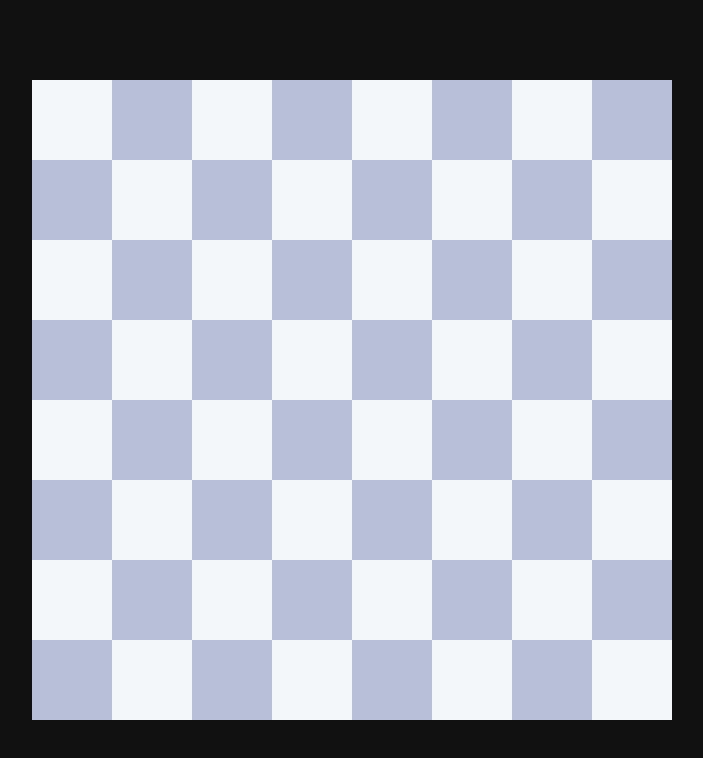
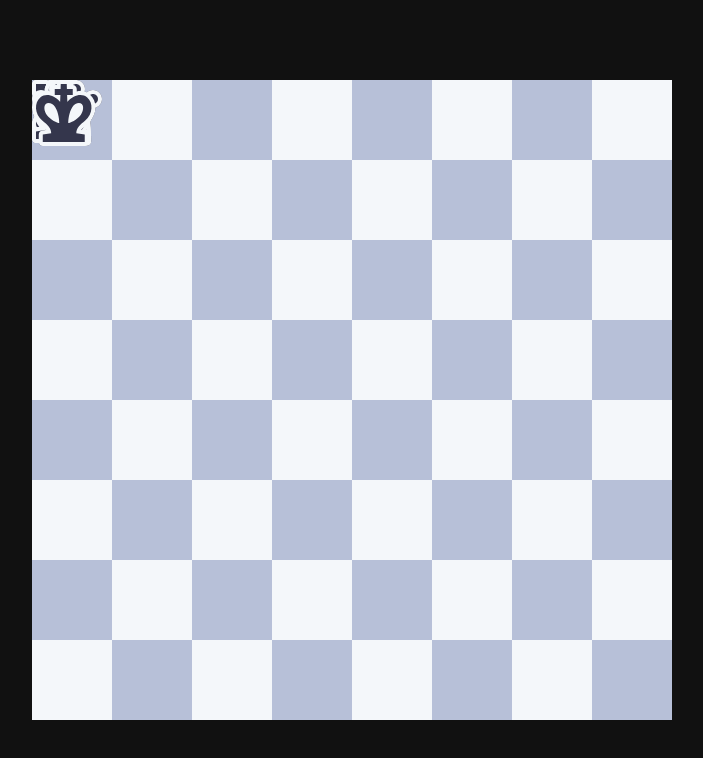
Before and after one commit to abenezer147/js-chess, a plain HTML site: page index.html in a window 1280 px wide. Shown: the whole page, without its empty margins (288-991 px from the left). Drawn offline with Linux system fonts and the light colour scheme.

Commit message:
Added pieces.

```diff
--- a/index.html
+++ b/index.html
@@ -9,6 +9,108 @@
 </head>
 <body>
     <div class="board">
+        <div class="pieces">
+            <div class="white-pieces">
+                <div data-player="white" data-piece="pawn" class="piece">
+                    <img src="./assets/pieces/white/pawn.svg" alt="White pawn.">
+                </div>
+                <div data-player="white" data-piece="pawn" class="piece">
+                    <img src="./assets/pieces/white/pawn.svg" alt="White pawn.">
+                </div>
+                <div data-player="white" data-piece="pawn" class="piece">
+                    <img src="./assets/pieces/white/pawn.svg" alt="White pawn.">
+                </div>
+                <div data-player="white" data-piece="pawn" class="piece">
+                    <img src="./assets/pieces/white/pawn.svg" alt="White pawn.">
+                </div>
+                <div data-player="white" data-piece="pawn" class="piece">
+                    <img src="./assets/pieces/white/pawn.svg" alt="White pawn.">
+                </div>
+                <div data-player="white" data-piece="pawn" class="piece">
+                    <img src="./assets/pieces/white/pawn.svg" alt="White pawn.">
+                </div>
+                <div data-player="white" data-piece="pawn" class="piece">
+                    <img src="./assets/pieces/white/pawn.svg" alt="White pawn.">
+                </div>
+                <div data-player="white" data-piece="pawn" class="piece">
+                    <img src="./assets/pieces/white/pawn.svg" alt="White pawn.">
+                </div>
+                <div data-player="white" data-piece="rook" class="piece">
+                    <img src="./assets/pieces/white/rook.svg" alt="White rook.">
+                </div>
+                <div data-player="white" data-piece="rook" class="piece">
+                    <img src="./assets/pieces/white/rook.svg" alt="White rook.">
+                </div>
+                <div data-player="white" data-piece="knight" class="piece">
+                    <img src="./assets/pieces/white/knight.svg" alt="White knight.">
+                </div>
+                <div data-player="white" data-piece="knight" class="piece">
+                    <img src="./assets/pieces/white/knight.svg" alt="White knight.">
+                </div>
+                <div data-player="white" data-piece="bishop" class="piece">
+                    <img src="./assets/pieces/white/bishop.svg" alt="White bishop.">
+                </div>
+                <div data-player="white" data-piece="bishop" class="piece">
+                    <img src="./assets/pieces/white/bishop.svg" alt="White bishop.">
+                </div>
+                <div data-player="white" data-piece="queen" class="piece">
+                    <img src="./assets/pieces/white/queen.svg" alt="White queen.">
+                </div>
+                <div data-player="white" data-piece="king" class="piece">
+                    <img src="./assets/pieces/white/king.svg" alt="White king.">
+                </div>
+            </div>
+            <div class="black-pieces">
+                <div data-player="black" data-piece="pawn" class="piece">
+                    <img src="./assets/pieces/black/pawn.svg" alt="Black pawn.">
+                </div>
+                <div data-player="black" data-piece="pawn" class="piece">
+                    <img src="./assets/pieces/black/pawn.svg" alt="Black pawn.">
+                </div>
+                <div data-player="black" data-piece="pawn" class="piece">
+                    <img src="./assets/pieces/black/pawn.svg" alt="Black pawn.">
+                </div>
+                <div data-player="black" data-piece="pawn" class="piece">
+                    <img src="./assets/pieces/black/pawn.svg" alt="Black pawn.">
+                </div>
+                <div data-player="black" data-piece="pawn" class="piece">
+                    <img src="./assets/pieces/black/pawn.svg" alt="Black pawn.">
+                </div>
+                <div data-player="black" data-piece="pawn" class="piece">
+                    <img src="./assets/pieces/black/pawn.svg" alt="Black pawn.">
+                </div>
+                <div data-player="black" data-piece="pawn" class="piece">
+                    <img src="./assets/pieces/black/pawn.svg" alt="Black pawn.">
+                </div>
+                <div data-player="black" data-piece="pawn" class="piece">
+                    <img src="./assets/pieces/black/pawn.svg" alt="Black pawn.">
+                </div>
+                <div data-player="black" data-piece="rook" class="piece">
+                    <img src="./assets/pieces/black/rook.svg" alt="Black rook.">
+                </div>
+                <div data-player="black" data-piece="rook" class="piece">
+                    <img src="./assets/pieces/black/rook.svg" alt="Black rook.">
+                </div>
+                <div data-player="black" data-piece="knight" class="piece">
+                    <img src="./assets/pieces/black/knight.svg" alt="Black knight.">
+                </div>
+                <div data-player="black" data-piece="knight" class="piece">
+                    <img src="./assets/pieces/black/knight.svg" alt="Black knight.">
+                </div>
+                <div data-player="black" data-piece="bishop" class="piece">
+                    <img src="./assets/pieces/black/bishop.svg" alt="Black bishop.">
+                </div>
+                <div data-player="black" data-piece="bishop" class="piece">
+                    <img src="./assets/pieces/black/bishop.svg" alt="Black bishop.">
+                </div>
+                <div data-player="black" data-piece="queen" class="piece">
+                    <img src="./assets/pieces/black/queen.svg" alt="Black queen.">
+                </div>
+                <div data-player="black" data-piece="king" class="piece">
+                    <img src="./assets/pieces/black/king.svg" alt="Black king.">
+                </div>
+            </div>
+        </div>
         <div class="row">
             <div data-column="a" data-row="1" class="square"></div>
             <div data-column="b" data-row="1" class="square"></div>
--- a/style.css
+++ b/style.css
@@ -14,6 +14,7 @@ body {
     display: grid;
     place-content: center;
     height: 100vh;
+    position: relative;
 }
 
 .row {
@@ -25,18 +26,16 @@ body {
     height: 80px;
 }
 
-.row:nth-of-type(odd) .square:nth-of-type(odd) {
+.row:nth-of-type(odd) .square:nth-of-type(odd),
+.row:nth-of-type(even) .square:nth-of-type(even) {
     background-color: #f4f7fa;
 }
 
-.row:nth-of-type(odd) .square:nth-of-type(even) {
-    background-color: #b7C0d8;
-}
-
+.row:nth-of-type(odd) .square:nth-of-type(even),
 .row:nth-of-type(even) .square:nth-of-type(odd) {
     background-color: #b7C0d8;
 }
 
-.row:nth-of-type(even) .square:nth-of-type(even) {
-    background-color: #f4f7fa;
+.piece {
+    position: absolute;
 }
```
Also changed, not shown: assets/pieces/black/bishop.svg (added), assets/pieces/black/king.svg (added), assets/pieces/black/knight.svg (added), assets/pieces/black/pawn.svg (added), assets/pieces/black/queen.svg (added), assets/pieces/black/rook.svg (added), assets/pieces/white/bishop.svg (added), assets/pieces/white/king.svg (added), assets/pieces/white/knight.svg (added), assets/pieces/white/pawn.svg (added), assets/pieces/white/queen.svg (added), assets/pieces/white/rook.svg (added).
